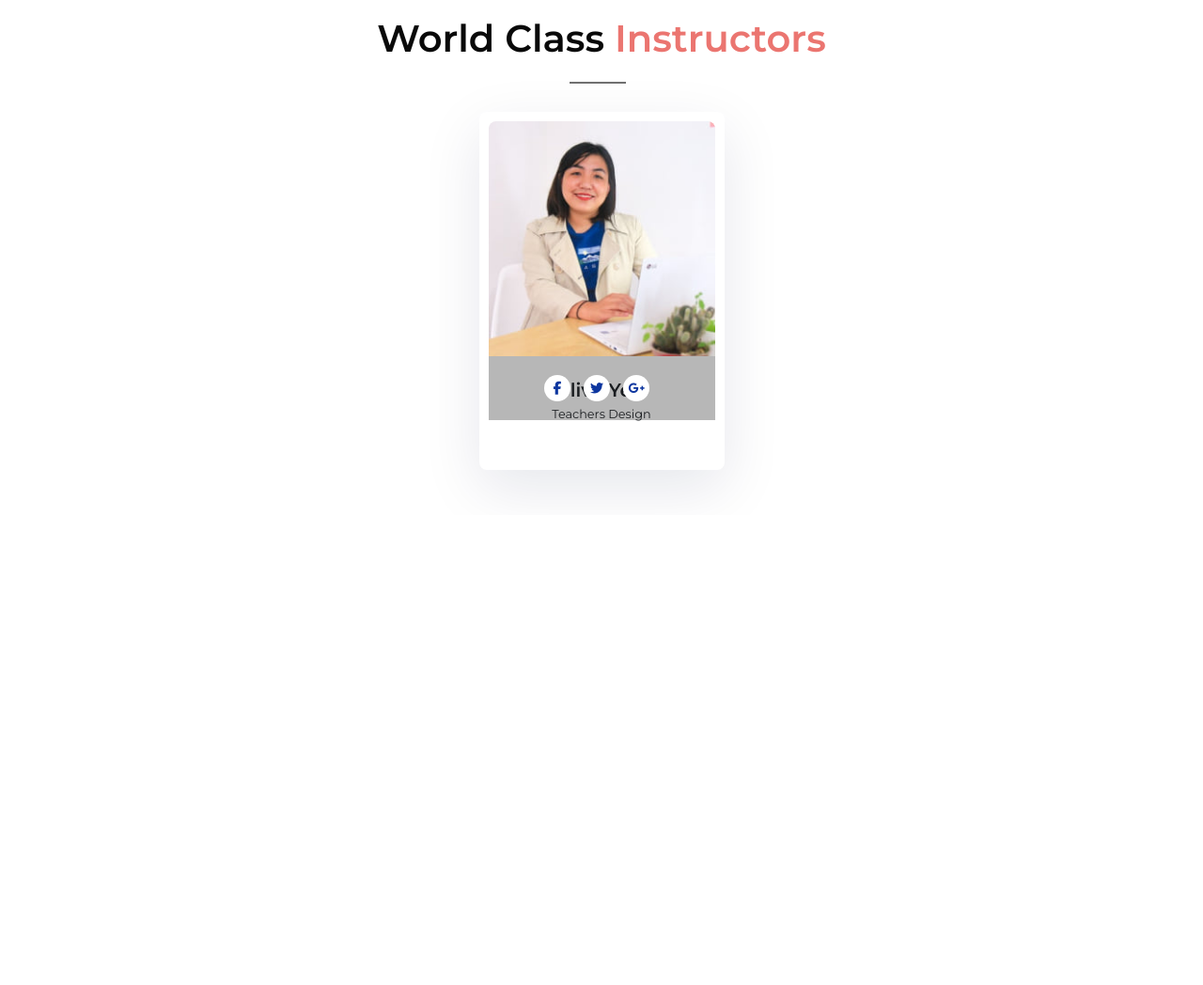
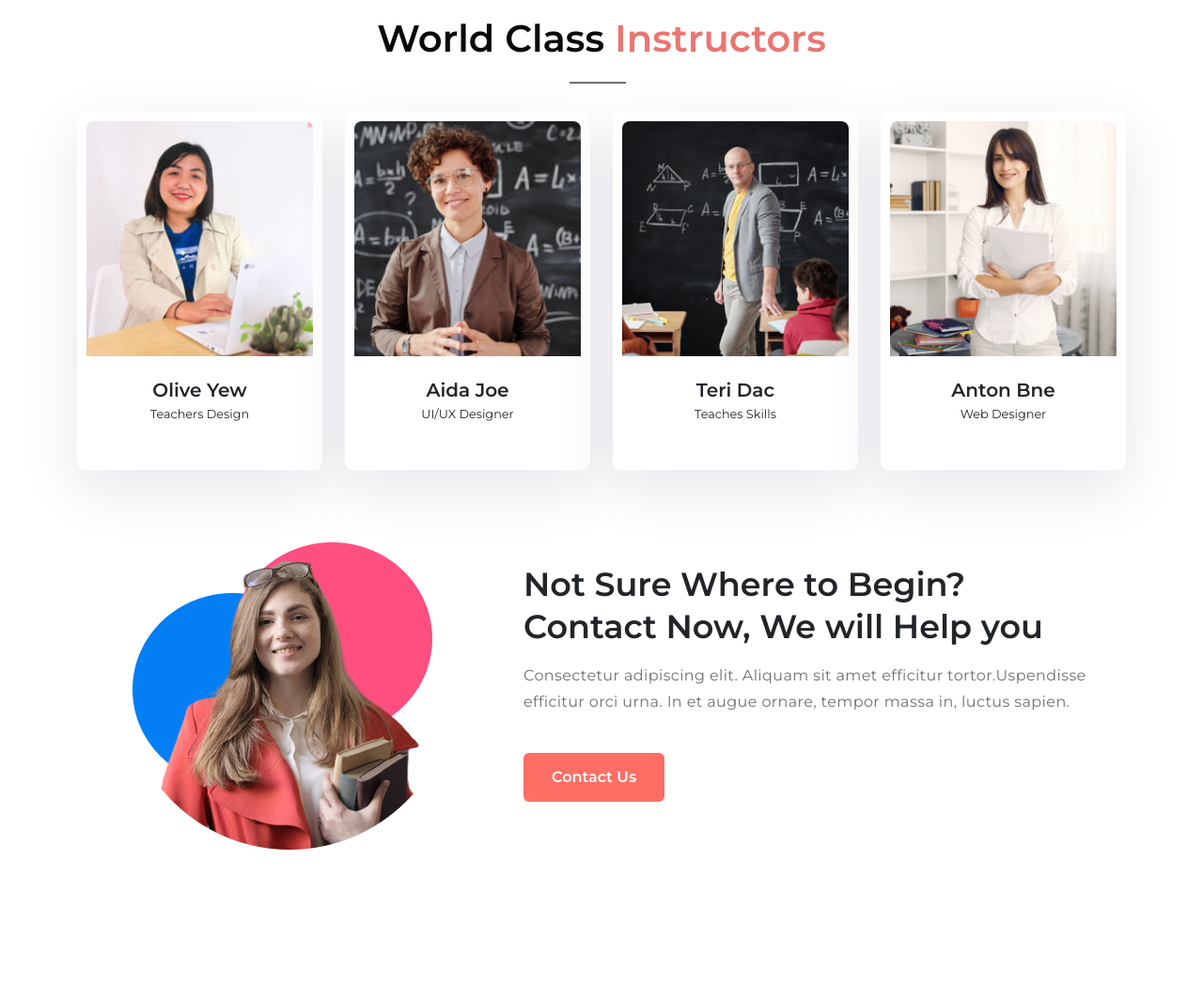
Before and after one commit to haidang2312/BT_Capstone, a plain HTML site: page index.html in a window 1280 px wide. Shown: the part 920-1968 px from the top of the page at 94% size. Before the commit the page ends 1468 px from the top, so only its background shows below. Drawn offline with nearby package versions, Linux system fonts and the light colour scheme; a script that the page names is missing.

Commit message:
bổ sung feedback

```diff
--- a/index.css
+++ b/index.css
@@ -123,7 +123,7 @@
 }
 .team__img {
     position: relative;
-    /* overflow: hidden; */
+    overflow: hidden;
 }
 .team__img img{
     width: 100%;
@@ -134,7 +134,7 @@
     margin: 0;
     background: rgb(8 8 8 / 29%);
     padding: 20px 0;
-    transition: .5s all;
+    transition: .3s all;
     width: 100%;
     text-align: center;
     position: absolute;
@@ -152,11 +152,37 @@
 
 .team__bottom h5{
     font-weight: 600;
-    transition: all .5s;
+    transition: all .3s;
 }
 .team__bottom p{
     font-size: 80%;
 }
-.team__bottom:hover h5 {
+.team__item:hover .team__bottom h5 {
     color: #eb7570;
 }
+.team__item:hover .team__info {
+    transform: translateY(-100%);
+}
+
+/* contact */
+.contact button {
+    background: #fe6e65;
+    padding: 14px 30px;
+    border: none;
+    font-weight: 600;
+    transition: all .5s;
+}
+.contact button:hover {
+    background: #0d369f;
+}
+.contact h3{
+    font-size: 35px;
+    font-weight: 600;
+    line-height: 45px;
+}
+.contact p{
+    font-size: 16px;
+    line-height: 28px;
+    color: #707070;
+    letter-spacing: .4px;
+}
--- a/index.html
+++ b/index.html
@@ -151,10 +151,79 @@
                             </div>
                         </div>
                     </div>
+                    <div class="col-lg-3 col-sm-6 mt-sm-0 mt-5">
+                        <div class="team__item">
+                            <div class="team__img">
+                                <img src="./img/team2.jpg" alt="" class="img-fluid">
+                                <div class="team__info">
+                                    <i class="fab fa-facebook-f"></i>
+                                    <i class="fab fa-twitter"></i>
+                                    <i class="fab fa-google-plus-g"></i>
+                                </div>
+                            </div>
+                            <div class="team__bottom p-4">
+                                <h5 class="mb-1">Aida Joe</h5>
+                                <p>UI/UX Designer</p>
+                            </div>
+                        </div>
+                    </div>
+                    <div class="col-lg-3 col-sm-6 mt-lg-0 mt-5">
+                        <div class="team__item">
+                            <div class="team__img">
+                                <img src="./img/team3.jpg" alt="" class="img-fluid">
+                                <div class="team__info">
+                                    <i class="fab fa-facebook-f"></i>
+                                    <i class="fab fa-twitter"></i>
+                                    <i class="fab fa-google-plus-g"></i>
+                                </div>
+                            </div>
+                            <div class="team__bottom p-4">
+                                <h5 class="mb-1">Teri Dac</h5>
+                                <p>Teaches Skills</p>
+                            </div>
+                        </div>
+                    </div>
+                    <div class="col-lg-3 col-sm-6 mt-lg-0 mt-5">
+                        <div class="team__item">
+                            <div class="team__img">
+                                <img src="./img/team4.jpg" alt="" class="img-fluid">
+                                <div class="team__info">
+                                    <i class="fab fa-facebook-f"></i>
+                                    <i class="fab fa-twitter"></i>
+                                    <i class="fab fa-google-plus-g"></i>
+                                </div>
+                            </div>
+                            <div class="team__bottom p-4">
+                                <h5 class="mb-1">Anton Bne</h5>
+                                <p>Web Designer</p>
+                            </div>
+                        </div>
+                    </div>
                 </div>
             </div>
         </div>
      </section>
+     <!-- contact -->
+      <section class="contact pb-5">
+        <div class="container pb-md-5 pb-4 mb-5">
+            <div class="row align-items-center justify-content-center">
+                <div class="col-lg-5 mb-lg-0 mb-4 text-center">
+                    <img src="./img/image.png" alt="">
+                </div>
+                <div class="col-lg-7 pr-lg-5">
+                    <h3 class="mb-sm-3 mb-2">
+                        Not Sure Where to Begin?
+                        <br>
+                        Contact Now, We will Help you
+                    </h3>
+                    <p>Consectetur adipiscing elit. Aliquam sit amet efficitur tortor.Uspendisse efficitur orci urna. In et augue ornare, tempor massa in, luctus sapien.</p>
+                    <div class="mt-4">
+                        <button class="btn btn-secondary mt-3">Contact Us</button>
+                    </div>
+                </div>
+            </div>
+        </div>
+      </section>
     <!-- jquery -->
     <script src="https://cdnjs.cloudflare.com/ajax/libs/jquery/3.7.1/jquery.min.js"
         integrity="sha512-v2CJ7UaYy4JwqLDIrZUI/4hqeoQieOmAZNXBeQyjo21dadnwR+8ZaIJVT8EE2iyI61OV8e6M8PP2/4hpQINQ/g=="
```
